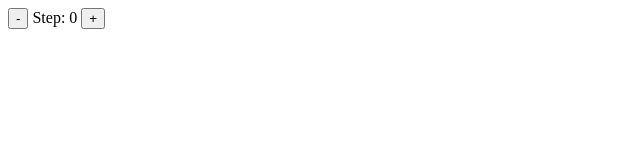
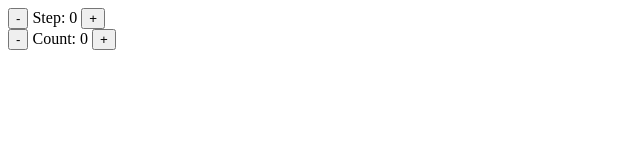
Before and after one commit to gabriele-andolina/date-counter, a React (Create React App) app: page / in a window 1280 px wide. Shown: the top 160 px of the page, without its empty margins (0-640 px from the left). Built offline with nearby package versions, Linux system fonts and the light colour scheme.

Commit message:
Elements: Added count buttons and span

```diff
--- a/src/App.js
+++ b/src/App.js
@@ -9,9 +9,16 @@ function App() {
 function Counter() {
     return (
         <div>
-            <button>-</button>
-            <span> Step: 0 </span>
-            <button>+</button>
+            <div>
+                <button>-</button>
+                <span> Step: 0 </span>
+                <button>+</button>
+            </div>
+            <div>
+                <button>-</button>
+                <span> Count: 0 </span>
+                <button>+</button>
+            </div>
         </div>
     );
 }
```
